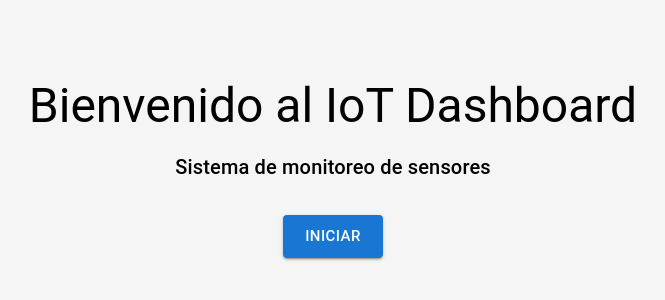
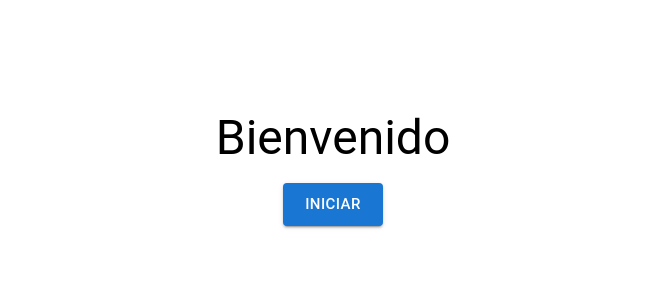
Before and after one commit to ehm2331107019-dev/smarthome-iot, a React (Vite) app: page / in a window 1280 px wide. Shown: the part 240-540 px from the top of the page, without its empty margins (307-972 px from the left). Built offline with nearby package versions, Linux system fonts and the light colour scheme.

Commit message:
Actualizacion5

```diff
--- a/src/App.jsx
+++ b/src/App.jsx
@@ -11,16 +11,12 @@ function App() {
     <BrowserRouter>
       <Routes>
 
-        {/* Página de bienvenida */}
         <Route path="/" element={<WelcomePage />} />
 
-        {/* Rutas con Layout */}
         <Route element={<MainLayout />}>
-
           <Route path="/dashboard" element={<Dashboard />} />
           <Route path="/devices" element={<DevicesPage />} />
           <Route path="/settings" element={<SettingsPage />} />
-
         </Route>
 
       </Routes>
--- a/src/layout/Sidebar.jsx
+++ b/src/layout/Sidebar.jsx
@@ -7,80 +7,71 @@ import {
     Toolbar
 } from "@mui/material"
 
-import DashboardIcon from "@mui/icons-material/Dashboard"
-import DevicesIcon from "@mui/icons-material/Devices"
-import SettingsIcon from "@mui/icons-material/Settings"
+import DashboardIcon  from "@mui/icons-material/Dashboard"
+import DevicesIcon  from "@mui/icons-material/Devices"
+import SettingsIcon  from "@mui/icons-material/Settings"
 
-import { Link, useLocation } from "react-router-dom"
-import { drawerWidth } from "./constants"
+import {Link, useLocation} from "react-router-dom"
+import {drawerWidth} from "./constants"
 
-export default function Sidebar({ open, onClose, isMobile }) {
-
+export default function Sidebar({open, onClose, isMobile}){
     const location = useLocation();
-
-    const handleClick = () => {
+    const handleClick = () =>{
         if (isMobile) onClose();
     };
-
     const drawerContent = (
         <>
+            {}
             <Toolbar />
-
             <List>
 
-                {/* DASHBOARD */}
+                {/* Dashboard */}
                 <ListItemButton
-                    component={Link}
-                    to="/dashboard"
-                    selected={location.pathname === "/dashboard"}
+                    component = {Link}
+                    to = "/dashboard"
+                    selected = {location.pathname === "/dashboard"}
                     onClick={handleClick}
                 >
-                    <ListItemIcon>
-                        <DashboardIcon />
-                    </ListItemIcon>
-                    <ListItemText primary="Dashboard" />
+                    <ListItemIcon><DashboardIcon /></ListItemIcon>
+                    <ListItemText primary="Dashboard"></ListItemText>
                 </ListItemButton>
 
-                {/* DEVICES */}
+                {/* Devices */}
                 <ListItemButton
-                    component={Link}
-                    to="/devices"
-                    selected={location.pathname === "/devices"}
+                    component = {Link}
+                    to = "/devices"
+                    selected = {location.pathname === "/devices"}
                     onClick={handleClick}
                 >
-                    <ListItemIcon>
-                        <DevicesIcon />
-                    </ListItemIcon>
-                    <ListItemText primary="Devices" />
+                    <ListItemIcon><DevicesIcon /></ListItemIcon>
+                    <ListItemText primary="Devices"></ListItemText>
                 </ListItemButton>
 
-                {/* SETTINGS */}
+                {/* Settings */}
                 <ListItemButton
-                    component={Link}
-                    to="/settings"
-                    selected={location.pathname === "/settings"}
+                    component = {Link}
+                    to = "/settings"
+                    selected = {location.pathname === "/settings"}
                     onClick={handleClick}
                 >
-                    <ListItemIcon>
-                        <SettingsIcon />
-                    </ListItemIcon>
-                    <ListItemText primary="Settings" />
+                    <ListItemIcon><SettingsIcon /></ListItemIcon>
+                    <ListItemText primary="Settings"></ListItemText>
                 </ListItemButton>
 
             </List>
         </>
     );
 
-    return (
+    return(
         <Drawer
             variant={isMobile ? "temporary" : "permanent"}
-            open={open}
-            onClose={onClose}
-            ModalProps={{ keepMounted: true }}
+            open = {open}
+            onClose= {onClose}
+            ModalProps= {{keepMounted: true}}
             sx={{
                 width: drawerWidth,
                 flexShrink: 0,
-                "& .MuiDrawer-paper": {
+                "& .MuiDrawer-paper":{
                     width: drawerWidth,
                     boxSizing: "border-box"
                 }
--- a/src/pages/Welcome/WelcomePage.jsx
+++ b/src/pages/Welcome/WelcomePage.jsx
@@ -1,40 +1,30 @@
-import { Box, Button, Typography } from "@mui/material";
-import { useNavigate } from "react-router-dom";
+import { useNavigate } from "react-router-dom"
+import { Button, Box, Typography } from "@mui/material"
 
-export default function WelcomePage() {
+export default function WelcomePage(){
 
-  const navigate = useNavigate();
+const navigate = useNavigate()
 
-  const handleStart = () => {
-    navigate("/dashboard");
-  };
-
-  return (
+return(
     <Box
-      sx={{
-        height: "100vh",
-        display: "flex",
-        flexDirection: "column",
-        justifyContent: "center",
-        alignItems: "center",
-        backgroundColor: "#f5f5f5"
-      }}
+        display="flex"
+        flexDirection="column"
+        justifyContent="center"
+        alignItems="center"
+        height="100vh"
     >
         <Typography variant="h3" gutterBottom>
-        Bienvenido al IoT Dashboard
-      </Typography>
-
-      <Typography variant="h6" sx={{ mb: 4 }}>
-        Sistema de monitoreo de sensores
+            Bienvenido
         </Typography>
 
         <Button
             variant="contained"
             size="large"
-        onClick={handleStart}
+            onClick={()=> navigate("/dashboard")}
         >
             Iniciar
         </Button>
+
     </Box>
-  );
+)
 }
```
Lines whose indentation alone changed are shown as unchanged.
